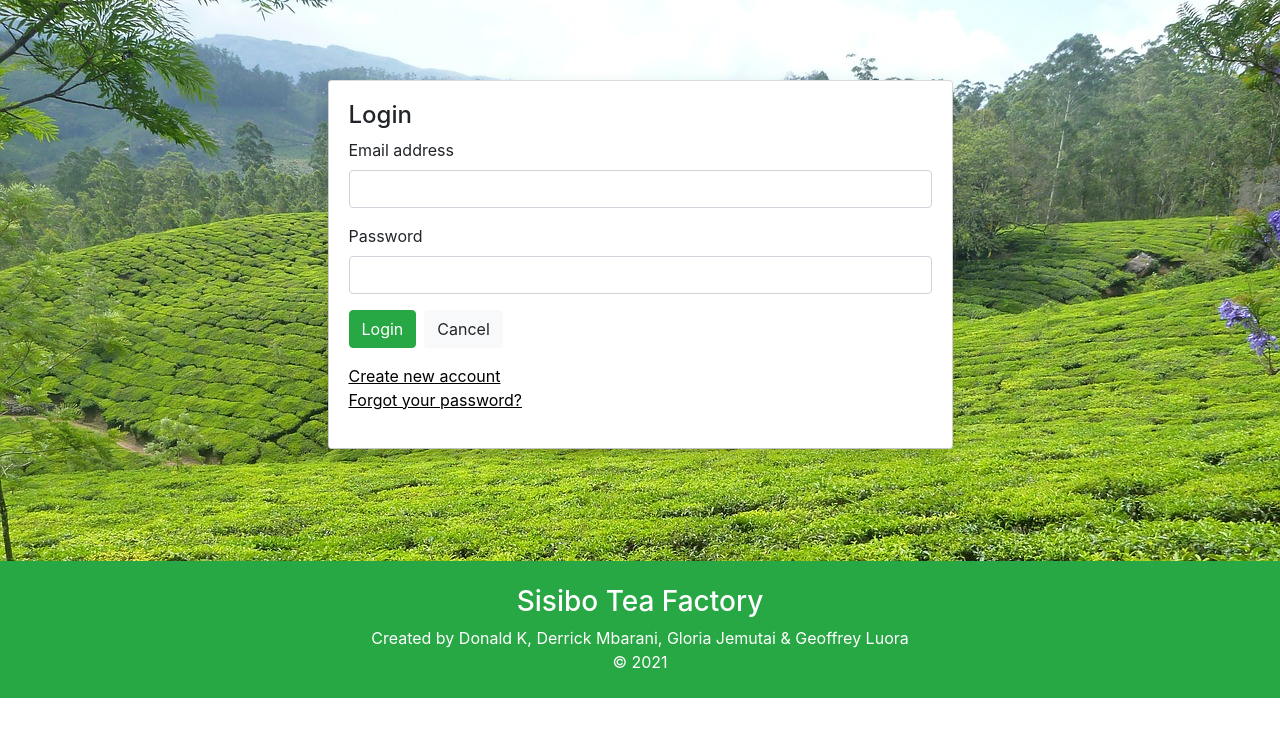
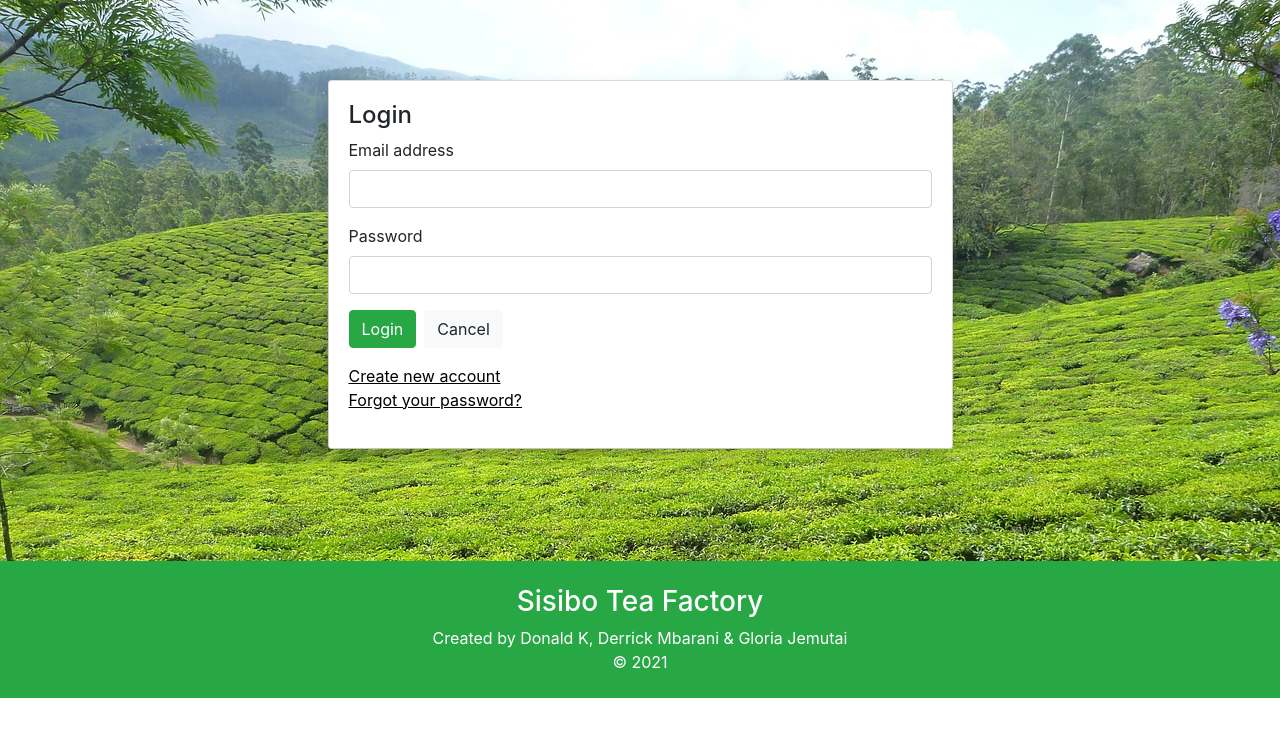
Before and after one commit to solvitlabs/sisibo-tea-frontend, a Vue app: page / in a window 1280 px wide. Shown: the top 736 px of the page. Built offline with nearby package versions, Linux system fonts and the light colour scheme.

Commit message:
refactor: Remove footer credit

```diff
--- a/src/layout/FooterSection.vue
+++ b/src/layout/FooterSection.vue
@@ -3,7 +3,7 @@
     <div class="mx-3 py-4">
       <h3>Sisibo Tea Factory</h3>
       <div>
-        Created by Donald K, Derrick Mbarani, Gloria Jemutai & Geoffrey Luora
+        Created by Donald K, Derrick Mbarani & Gloria Jemutai
       </div>
       <div>© 2021</div>
     </div>
```
